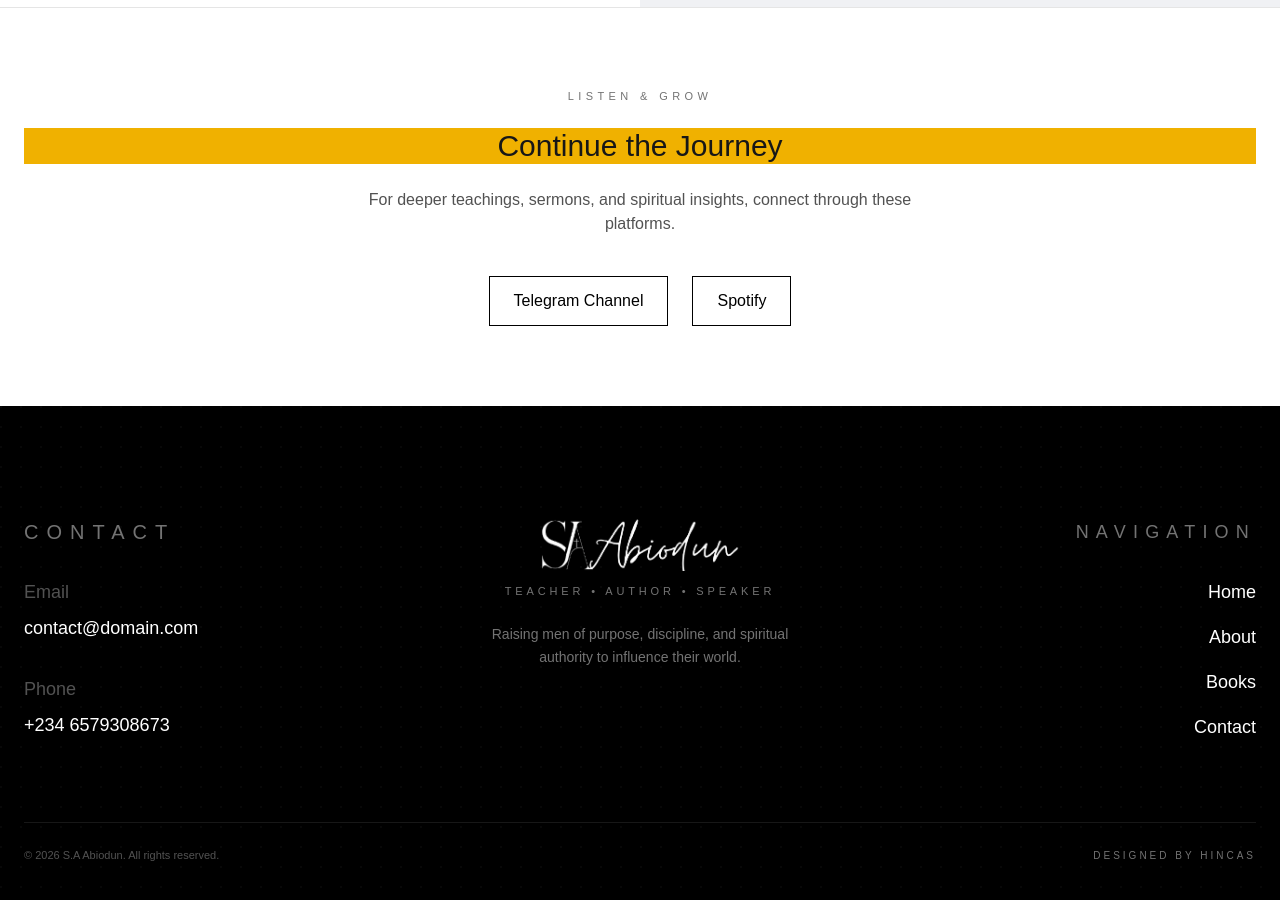
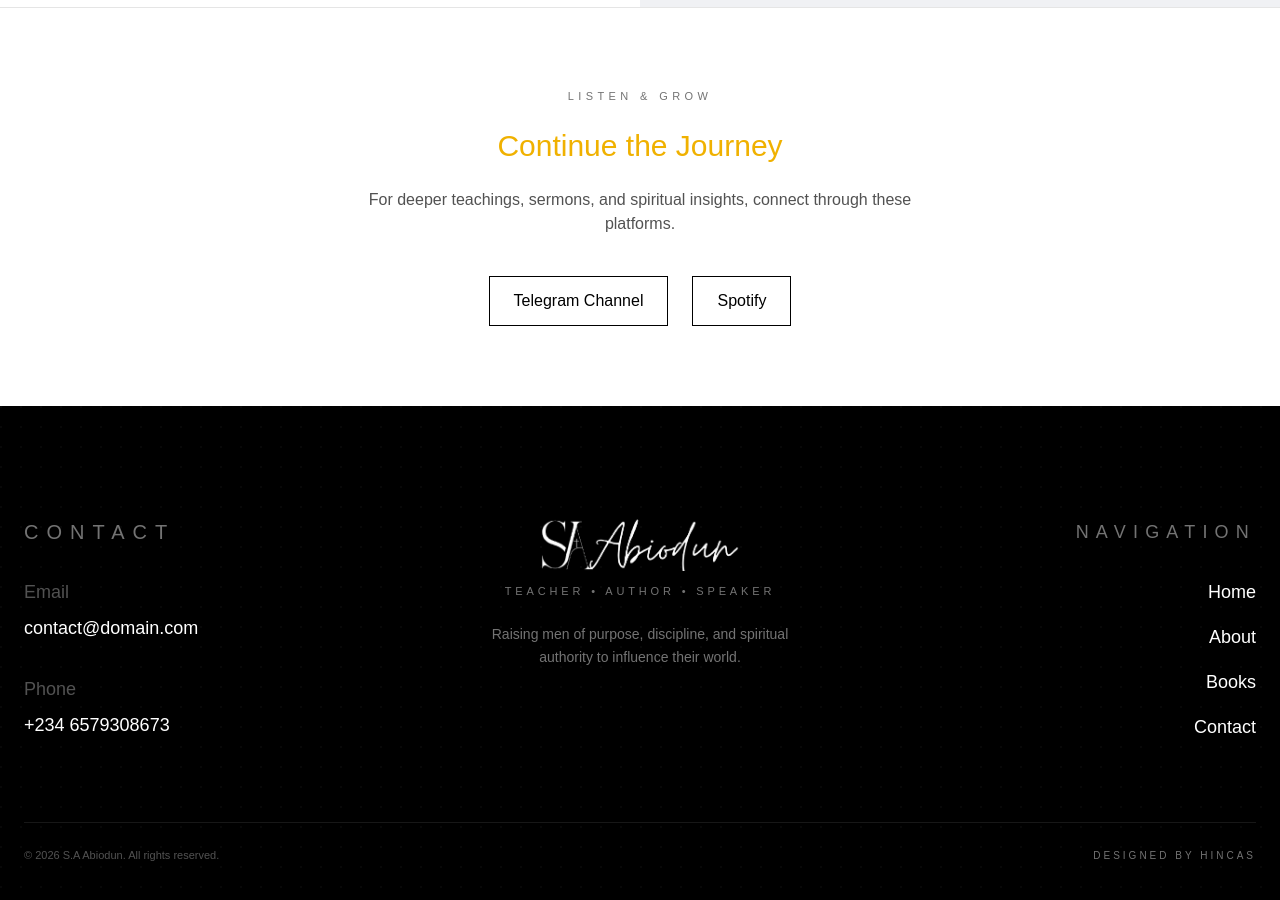
Before and after one commit to Hollajay/PastorAbiodun, a Next.js app: page / in a window 1280 px wide. Shown: the part 4420-5320 px from the top of the page. Built offline with nearby package versions, Linux system fonts and the light colour scheme.

Commit message:
latest update

```diff
--- a/components/Cta.tsx
+++ b/components/Cta.tsx
@@ -7,7 +7,7 @@ const Cta = () => {
           LISTEN & GROW
         </p>
 
-        <h2 className="text-2xl md:text-3xl font-light mb-6 text bg-yellow-500">
+        <h2 className="text-2xl md:text-3xl font-light mb-6 text text-yellow-500">
           Continue the Journey
         </h2>
 
```
